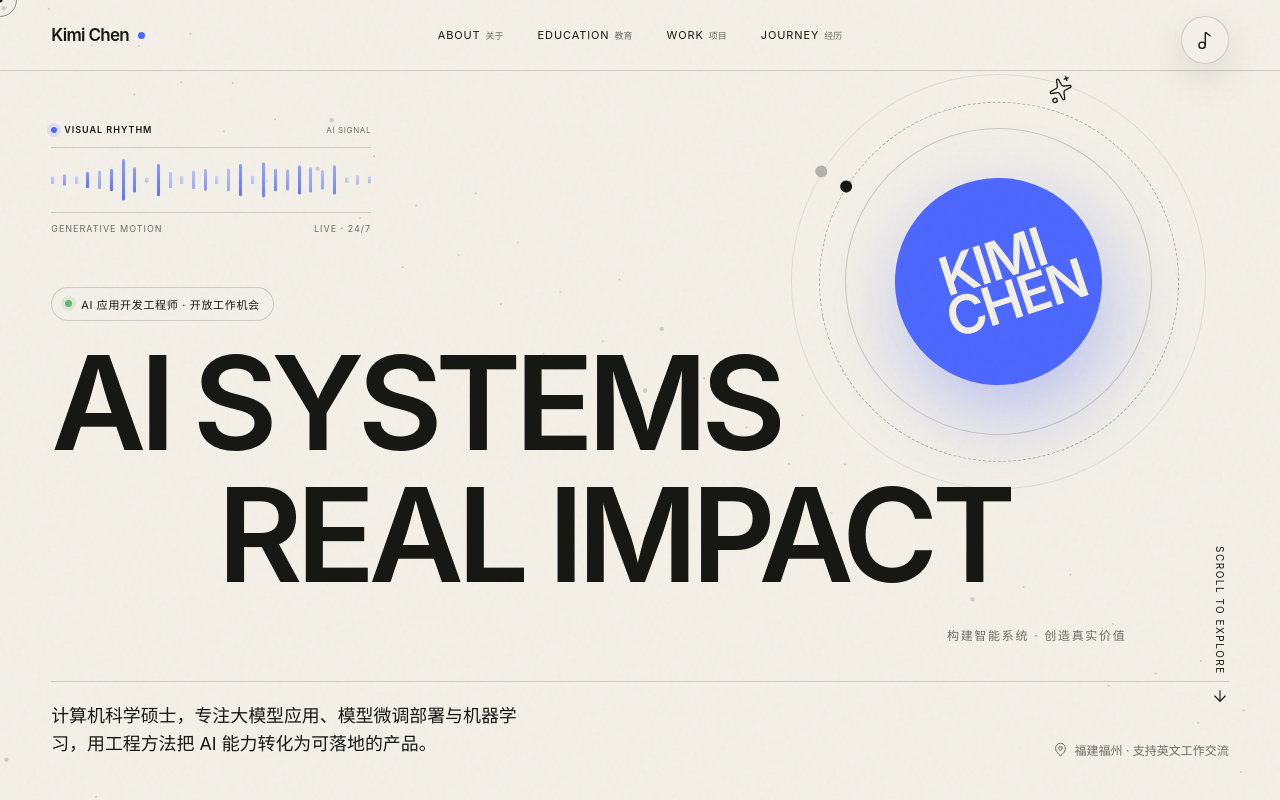
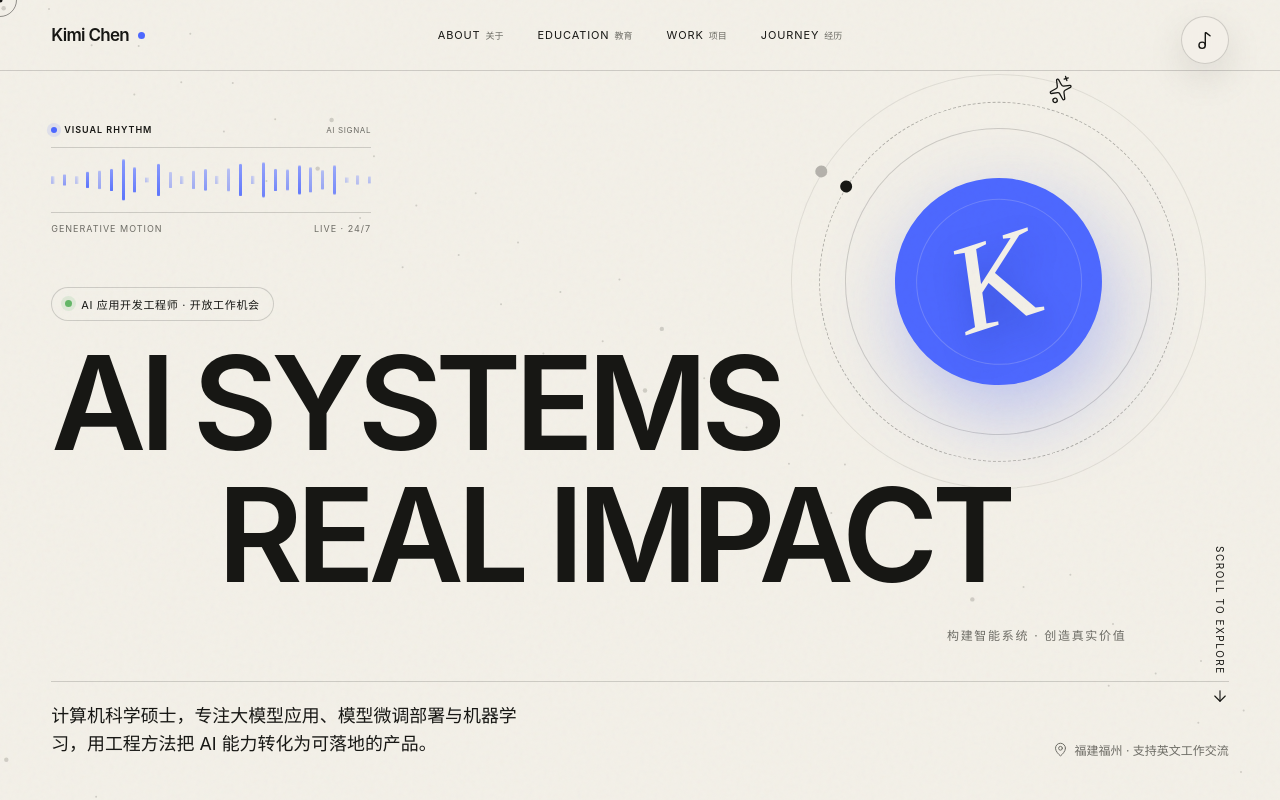
Before and after one commit to KimiChen2000/KimiChen2000.github.io, a React (Vite) app: page / in a window 1280 px wide. Shown: the top 800 px of the page. Built offline with nearby package versions, Linux system fonts and the light colour scheme.

Commit message:
Replace hero name with artistic K monogram

```diff
--- a/src/App.jsx
+++ b/src/App.jsx
@@ -706,7 +706,7 @@ function App() {
           <HeroSignal active={musicOn} />
           <div className="hero-orb" aria-hidden="true">
             <div className="orb-core">
-              {profile.markLines.map((line) => <span key={line}>{line}</span>)}
+              <span className="orb-monogram">K</span>
             </div>
             <div className="orb-ring ring-a" />
             <div className="orb-ring ring-b" />
--- a/src/profile.js
+++ b/src/profile.js
@@ -6,7 +6,6 @@ export const profile = {
   fullName: 'Kimi Chen',
   chineseName: '陈俊哲',
   initials: 'KC',
-  markLines: ['KIMI', 'CHEN'],
   eyebrow: 'KIMI CHEN · AI ENGINEERING',
   role: 'AI Application Development Engineer',
   roleZh: 'AI 应用开发工程师',
--- a/src/styles.css
+++ b/src/styles.css
@@ -619,24 +619,37 @@ textarea {
 }
 
 .orb-core {
-  display: flex;
+  display: grid;
   position: absolute;
   inset: 16%;
-  align-items: center;
-  justify-content: center;
-  flex-direction: column;
   border-radius: 50%;
+  place-items: center;
   color: var(--paper);
   background: var(--blue);
   box-shadow: 0 30px 80px rgba(77, 104, 255, 0.34);
-  font-size: clamp(24px, 4.2vw, 64px);
-  font-weight: 600;
-  line-height: 0.78;
-  letter-spacing: -0.045em;
-}
-
-.orb-core span:last-child {
-  margin-left: 0.42em;
+  overflow: hidden;
+}
+
+.orb-core::before {
+  position: absolute;
+  inset: 10%;
+  border: 1px solid rgba(243, 240, 232, 0.2);
+  border-radius: 50%;
+  content: '';
+}
+
+.orb-monogram {
+  position: relative;
+  z-index: 1;
+  padding-right: 0.04em;
+  font-family: 'Bodoni 72', 'Bodoni MT', Didot, Baskerville, 'Times New Roman', serif;
+  font-size: clamp(72px, 10vw, 148px);
+  font-style: italic;
+  font-weight: 400;
+  line-height: 0.8;
+  letter-spacing: -0.04em;
+  text-shadow: 0 16px 35px rgba(11, 26, 106, 0.26);
+  transform: translate(-0.03em, -0.01em);
 }
 
 .orb-ring {
```
